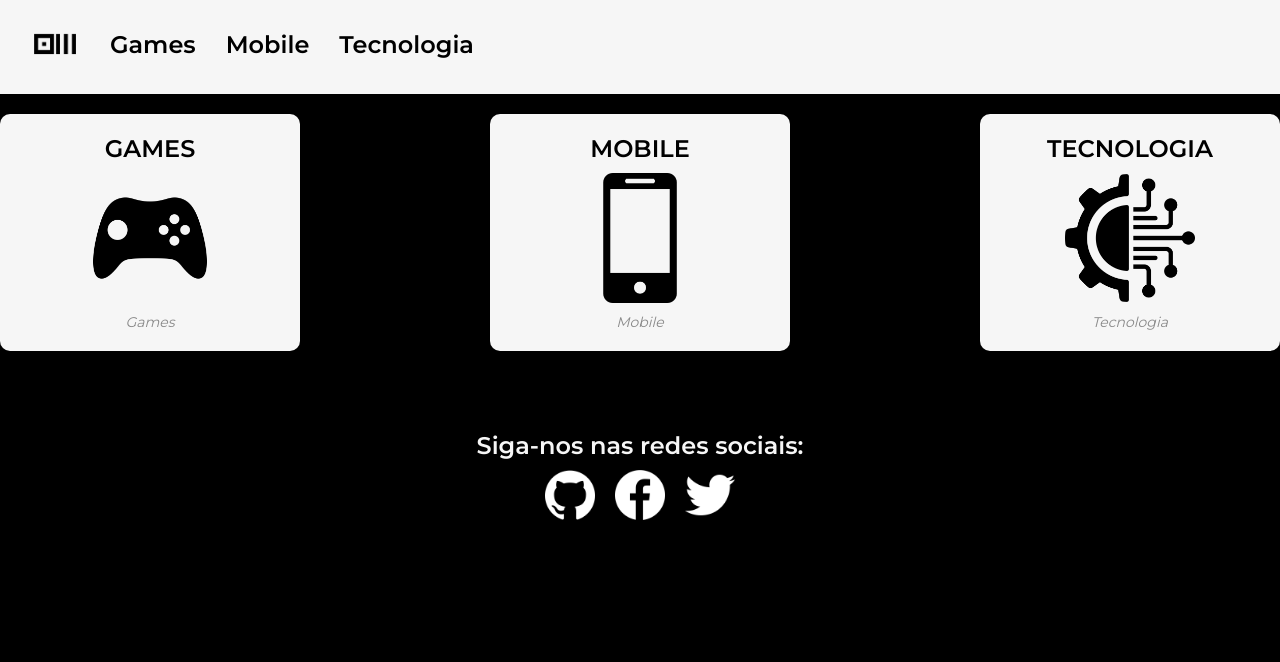
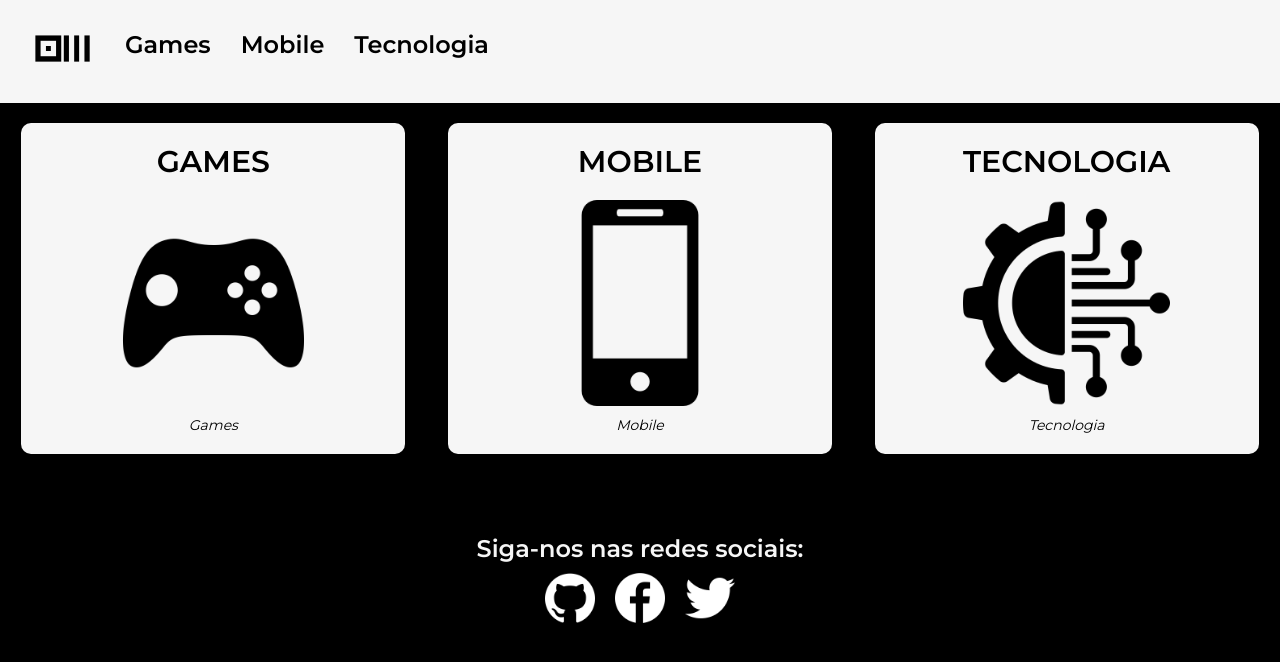
Before and after one commit to GEdO23/OMCORP-CHECKPOINT-2, a plain HTML site: page index.html in a window 1280 px wide. Drawn offline with Linux system fonts and the light colour scheme.

Commit message:
Formatação de textos, menus e imagens corrigidos.

```diff
--- a/css/cabecalho.css
+++ b/css/cabecalho.css
@@ -11,14 +11,15 @@
 
 .cabecalho a {
     text-decoration: none;
-    font-size: 24px;
+    font-size: 3vh;
     font-weight: 600;
     color: #000;
     padding: 10px;
     transition: all 0.2s ease;
 }
 
-.cabecalho a:hover {
+.cabecalho .menu:hover {
     background-color: #000;
     color: #f6f6f6;
+    border-radius: 8px;
 }
--- a/css/card.css
+++ b/css/card.css
@@ -1,5 +1,5 @@
 .card {
-    width: calc(25% - 20px);
+    width: 30%;
     margin-bottom: 30px;
     padding: 20px;
     background-color: #f6f6f6;
@@ -8,16 +8,16 @@
 }
 
 .card h2 {
-    font-size: 24px;
+    font-size: 30px;
     font-weight: bold;
-    margin-bottom: 10px;
+    margin-bottom: 20px;
     text-transform: uppercase;
     color: #000;
 }
 
 .card img {
     display: block;
-    max-width: 50%;
+    max-width: 60%;
     height: auto;
     margin: 0 auto;
     margin-bottom: 10px;
@@ -26,5 +26,5 @@
 .card figcaption {
     font-style: italic;
     font-size: 14px;
-    color: #898989;
+    color: #000000;
 }
--- a/css/conteudo.css
+++ b/css/conteudo.css
@@ -1,6 +1,6 @@
 .conteudo {
     display: flex;
     flex-wrap: wrap;
-    justify-content: space-between;
+    justify-content: space-around;
     margin: 20px 0;
 }
--- a/css/style.css
+++ b/css/style.css
@@ -23,7 +23,7 @@ body {
 }
 
 .logo {
-    max-width: 50px;
+    max-width: 65px;
 }
 
 @media only screen and (max-width: 768px) {
```
